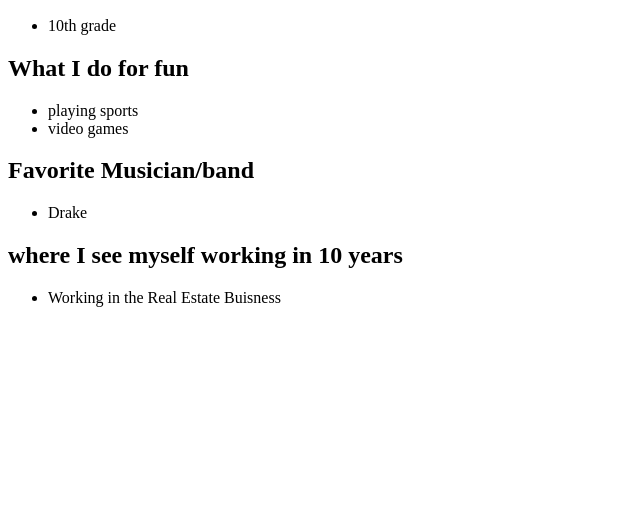
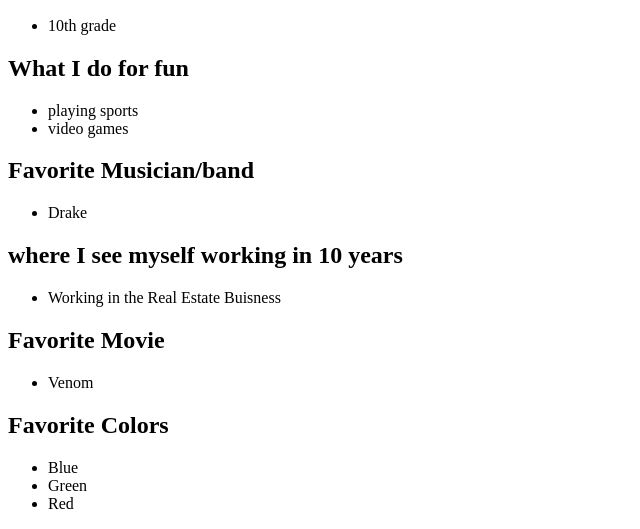
Before and after one commit to chris2021/Christian-Martinez, a plain HTML site: page index.html in a window 1280 px wide. Shown: the part 434-963 px from the top of the page, without its empty margins (0-640 px from the left). Before the commit the page ends 800 px from the top, so only its background shows below. Drawn offline with Linux system fonts and the light colour scheme; a web font is replaced by a local one.

Commit message:
Created using Popcode: https://popcode.org

```diff
--- a/index.html
+++ b/index.html
@@ -24,5 +24,15 @@
     <ul>
     <li> Working in the Real Estate Buisness </li>
     </ul>
+    <h2> Favorite Movie </h2>
+    <ul>
+    <li> Venom </li>
+    </ul>
+    <h2> Favorite Colors </h2>
+    <ul>
+    <li> Blue </li>
+    <li> Green </li>
+    <li> Red </li>
+    </ul>
     </body>
 </html>
```
